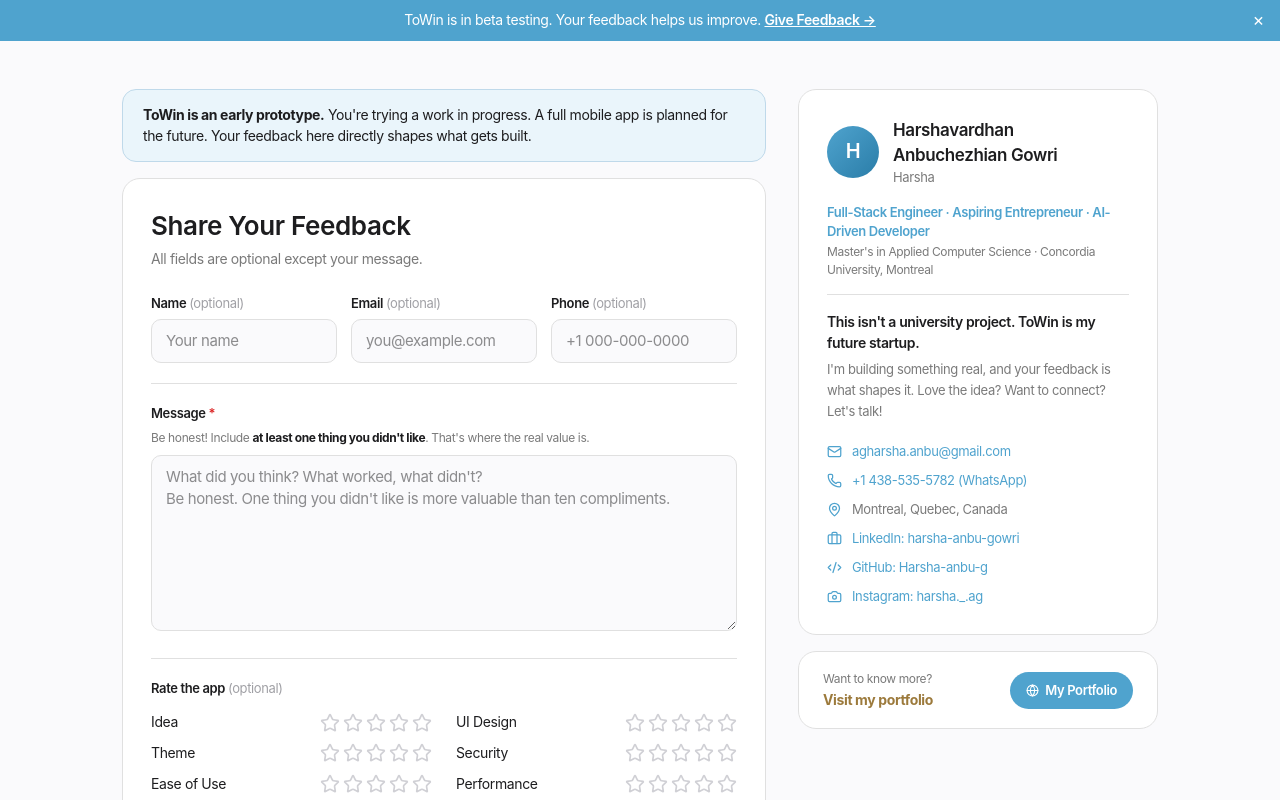
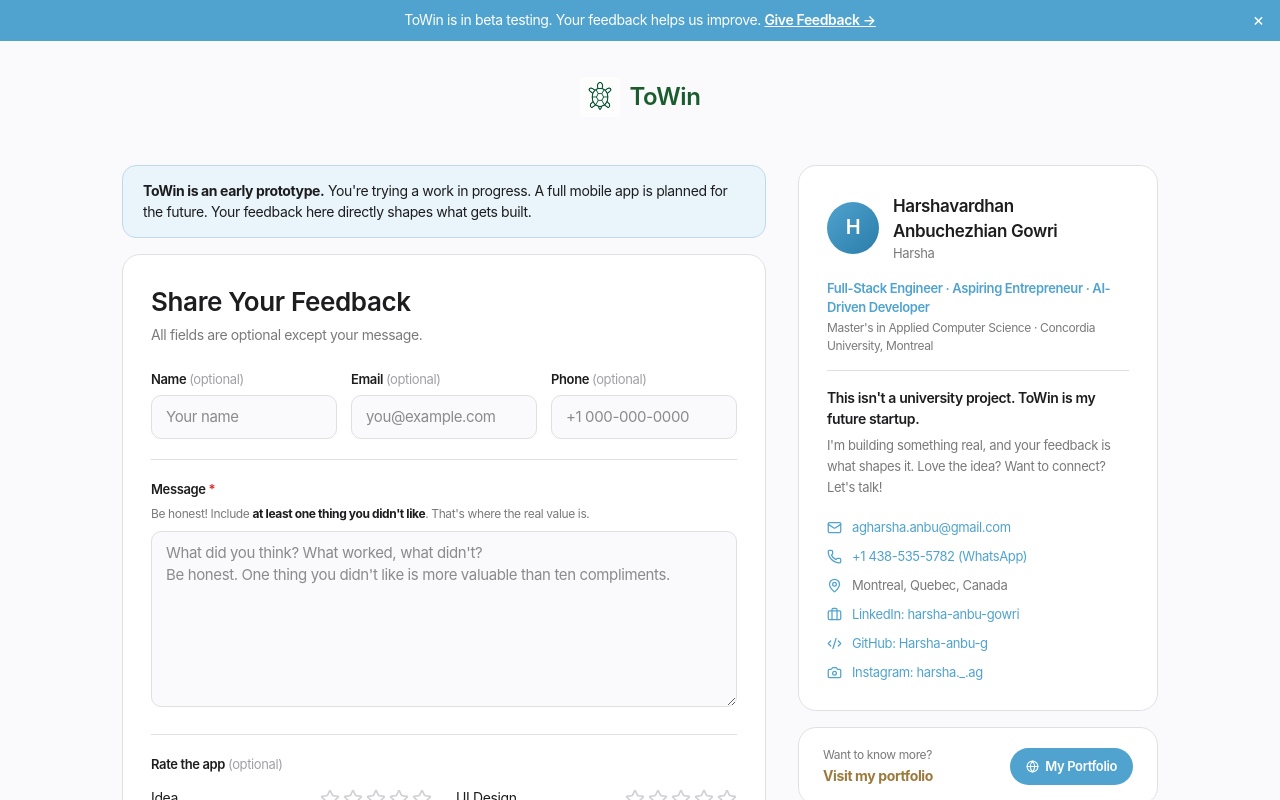
Before and after one commit to Harsha-anbu-g/Towin, a React (Vite) app in the folder frontend/: page /feedback in a window 1280 px wide. Built offline with nearby package versions, Linux system fonts and the light colour scheme; no server answers.

Commit message:
feat(feedback): add ToWin logo and name header to feedback page

```diff
--- a/frontend/src/pages/Feedback.jsx
+++ b/frontend/src/pages/Feedback.jsx
@@ -107,6 +107,18 @@
           .fb-3col { grid-template-columns: 1fr; }
         }
       `}</style>
+
+      {/* ── Brand header ── */}
+      <div style={{
+        display: 'flex', alignItems: 'center', justifyContent: 'center', gap: '10px',
+        padding: '36px 16px 0',
+      }}>
+        <img src="/logo.png" alt="ToWin logo" style={{ width: 40, height: 40, objectFit: 'contain' }} />
+        <span style={{
+          fontFamily: SF, fontSize: '24px', fontWeight: 600,
+          letterSpacing: '-0.374px', color: '#1a5c2e',
+        }}>ToWin</span>
+      </div>
 
       <div className="fb-shell">
 
```
